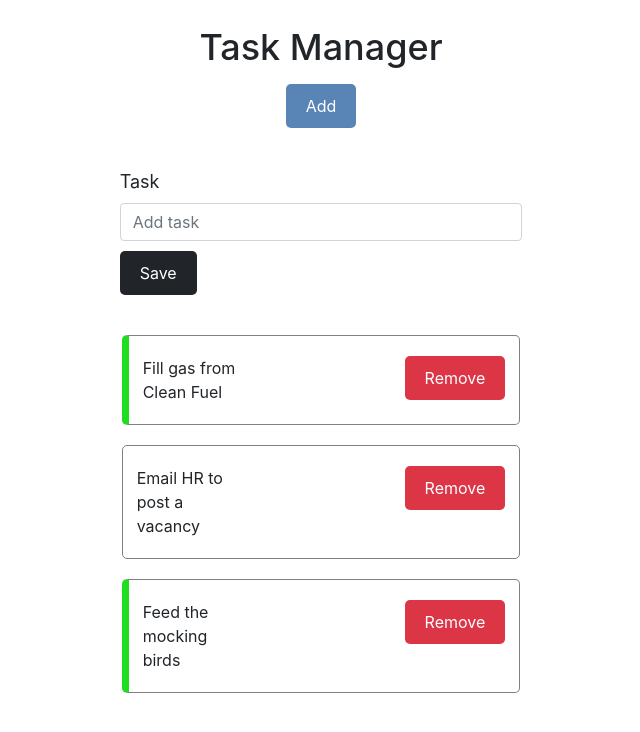
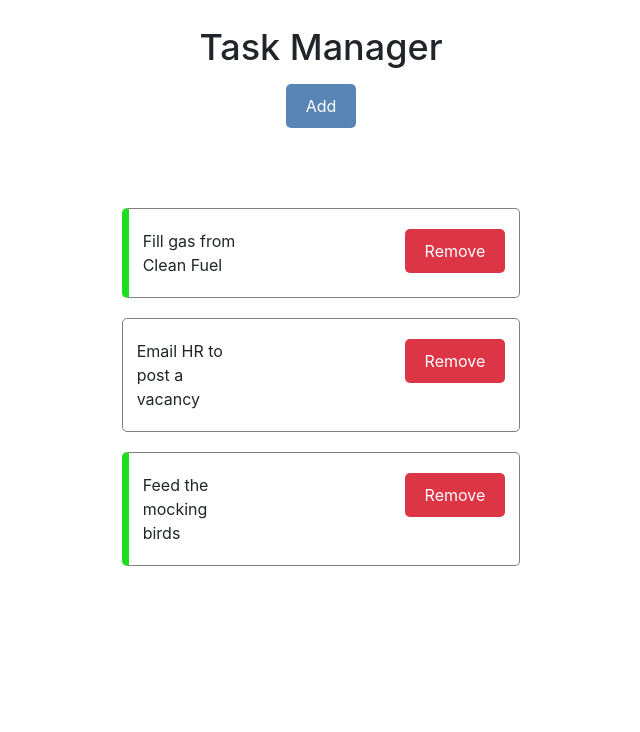
Before and after one commit to SanjidHaque/React-Task-Manager, a React (Create React App) app: page / in a window 1280 px wide. Shown: the top 732 px of the page, without its empty margins (319-959 px from the left). Built offline with nearby package versions, Linux system fonts and the light colour scheme.

Commit message:
Add toggle task form option

```diff
--- a/src/App.js
+++ b/src/App.js
@@ -28,6 +28,9 @@ function App() {
             reminder: true
         }
     ])
+
+    const [showAddTask, setShowAddTask] = useState(false)
+
     function addTask(task) {
         const id = Math.floor(Math.random() * 1000) + 1
         const newTask = { id, ...task }
@@ -48,14 +51,15 @@ function App() {
                 <Row>
                     <Col>
                         <div className="App">
-                            <Header title='Task Manager'/>
+                            <Header onToggleTaskForm={() => setShowAddTask(!showAddTask)} title='Task Manager'/>
                         </div>
                     </Col>
                 </Row>
 
                 <Row>
                     <Col style={{marginTop: '40px'}} lg={{ span: 4, offset: 4 }}>
-                        <AddTask onAddTask={addTask} />
+                        {showAddTask && <AddTask onAddTask={addTask} />}
+                        {/*Shortcut way of doing ternary operation without adding else*/}
                     </Col>
                 </Row>
 
--- a/src/components/Header.js
+++ b/src/components/Header.js
@@ -3,10 +3,7 @@ import Button from "./Button";
 import Row from "react-bootstrap/Row";
 import Col from "react-bootstrap/Col";
 
-const Header = ({title}) => {
-    const onClick = () => {
-        console.log('Button clicked');
-    }
+const Header = ({title, onToggleTaskForm}) => {
     return (
         <>
             <Row style={{paddingTop:'20px'}}>
@@ -16,7 +13,7 @@ const Header = ({title}) => {
             </Row>
             <Row>
                 <Col lg={{ span: 4, offset: 4}} style={{paddingTop:'10px'}}>
-                    <Button backgroundColor='#5984b6' text='Add' onClick={onClick}/>
+                    <Button backgroundColor='#5984b6' text='Add' onClick={onToggleTaskForm}/>
                 </Col>
             </Row>
         </>
```
